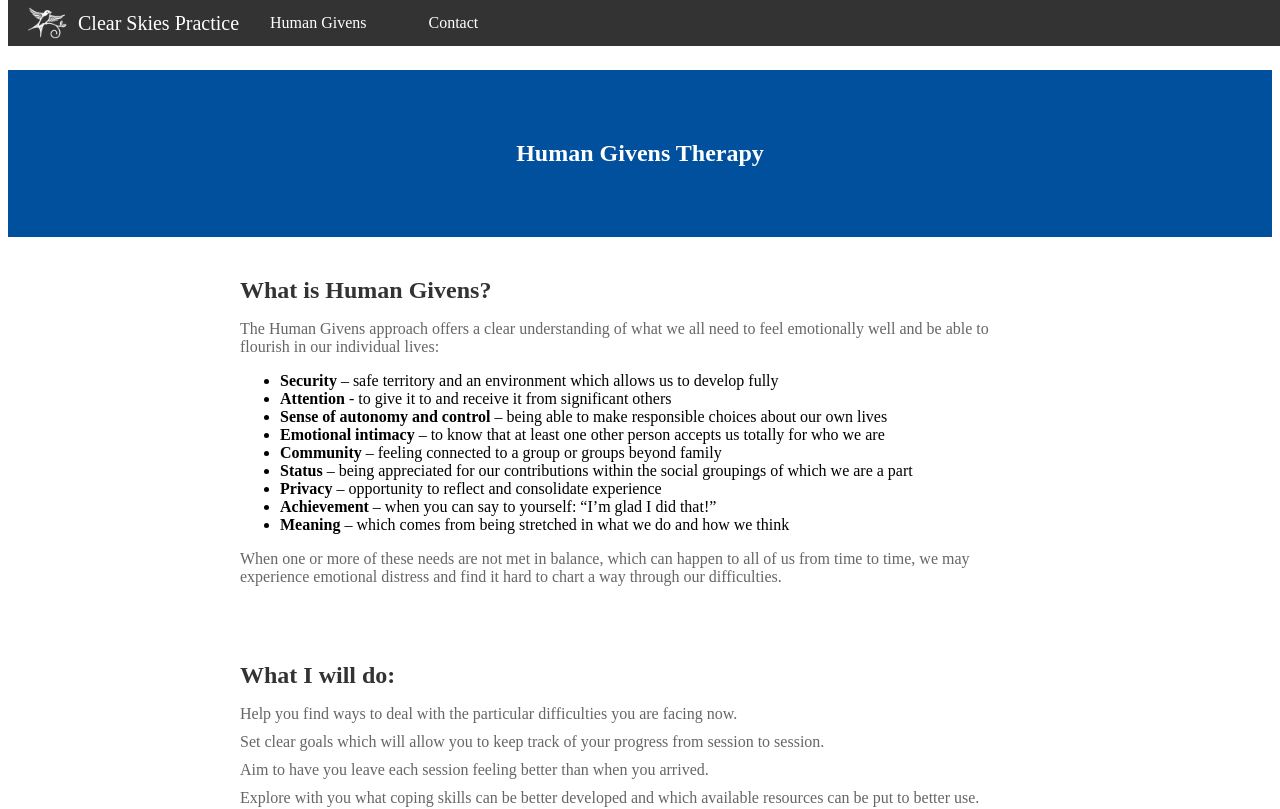
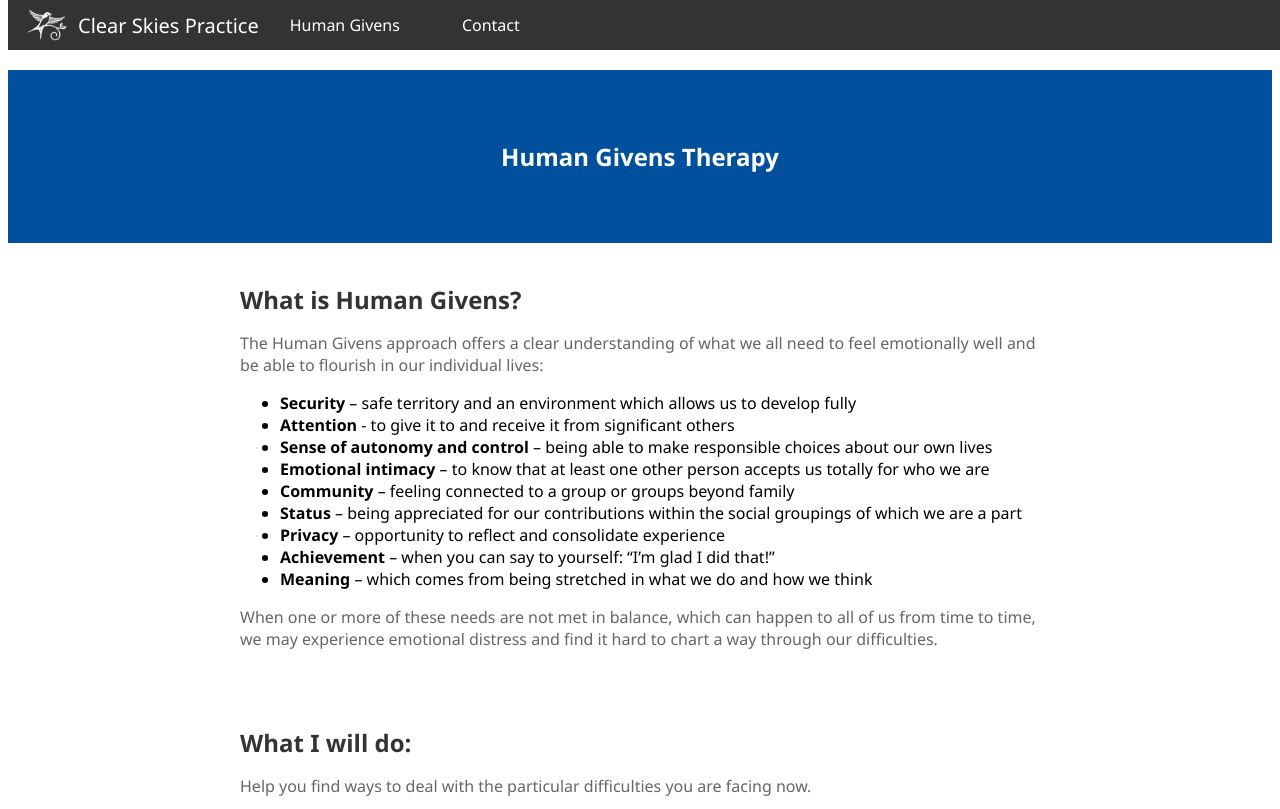
Before and after one commit to MikeForde/cstestvuejs, a Vue app: page /human-givens in a window 1280 px wide. Shown: the top 809 px of the page. Built offline with nearby package versions, Linux system fonts and the light colour scheme.

Commit message:
demo font change

```diff
--- a/src/App.vue
+++ b/src/App.vue
@@ -33,6 +33,7 @@ export default {
   align-items: center;
   justify-content: space-between;
   padding: 0 20px;
+  font-family: 'Segoe UI', Tahoma, Geneva, Verdana, sans-serif;
 }
 
 .brand-link {
--- a/src/components/ContactPage.vue
+++ b/src/components/ContactPage.vue
@@ -43,9 +43,11 @@ export default {
 <style scoped>
 h1 {
   color: green;
+  font-family: 'Segoe UI', Tahoma, Geneva, Verdana, sans-serif;
 }
 form {
   max-width: 500px;
+  font-family: 'Segoe UI', Tahoma, Geneva, Verdana, sans-serif;
 }
 form div {
   margin-bottom: 10px;
--- a/src/components/HomePage.vue
+++ b/src/components/HomePage.vue
@@ -57,7 +57,7 @@ export default {
 }
 
 .hero-video {
-  position: absolute;
+  position: absolute; /* https://www.pexels.com/license/ */
   top: 0;
   left: 0;
   width: 100%;
@@ -74,6 +74,7 @@ export default {
   color: white;
   padding: 50px 20px;
   z-index: 1;
+  font-family: 'Segoe UI', Tahoma, Geneva, Verdana, sans-serif;
 }
 
 .logo-overlay {
@@ -88,6 +89,7 @@ export default {
 .intro, .services {
   padding: 20px;
   text-align: center;
+  font-family: 'Segoe UI', Tahoma, Geneva, Verdana, sans-serif;
 }
 
 .intro h2, .services h2 {
@@ -115,7 +117,7 @@ export default {
 }
 
 .portrait {
-  border: 5px solid #add8e6; /* Pale blue frame */
+  border: 5px solid #6699CC; /* Pale blue frame */
   border-radius: 10px;
   width: 200px; /* Adjust as needed */
   height: auto;
--- a/src/components/HumanGivens.vue
+++ b/src/components/HumanGivens.vue
@@ -76,6 +76,7 @@ export default {
   color: white;
   text-align: center;
   padding: 50px 20px;
+  font-family: 'Segoe UI', Tahoma, Geneva, Verdana, sans-serif;
 }
 
 .hero-content {
@@ -90,6 +91,7 @@ export default {
   margin: auto;
   opacity: 0;
   transition: opacity 1s ease-in;
+  font-family: 'Segoe UI', Tahoma, Geneva, Verdana, sans-serif;
 }
 
 .fade-in {
```
